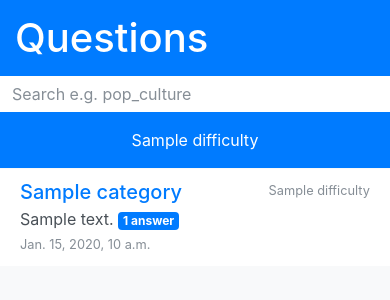
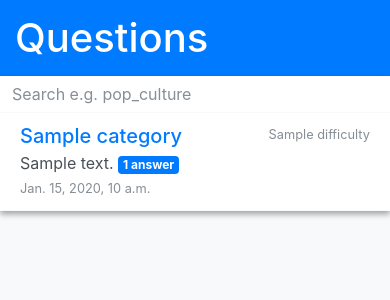
Before and after one commit to sebastbk/qb-django, a Django app: page /questions/ in a window 390 px wide. Shown: the part 56-356 px from the top of the page. Run offline with Django 3.2, Linux system fonts and the light colour scheme; tables that the repository leaves empty hold one stand-in row (values such as "Sample post"); some libraries are stand-ins or nearby versions.

Commit message:
Updated Layout and styling for better visuals on desktop and mobile.

```diff
--- a/questions/templates/questions/base.html
+++ b/questions/templates/questions/base.html
@@ -2,7 +2,7 @@
 
 {% block content %}
 {{ block.super }}
-<div class="py-3 py-xl-5 bg-primary text-white">
+<div class="py-3 py-xl-5 mb-xl-4 bg-primary text-white">
   <div class="container">
     <h1 class="m-0">Questions</h1>
   </div>
--- a/questions/templates/questions/index.html
+++ b/questions/templates/questions/index.html
@@ -1,6 +1,7 @@
 {% extends "questions/base.html" %}
 
 {% block css %}
+{{ block.super }}
 <style>
 .rounded-0-i {
   border-radius: 0 !important;
@@ -8,12 +9,15 @@
 .link-unstyled {
   text-decoration: none !important;
 }
+.shadow-1 {
+  box-shadow: 0 3px 6px rgba(0,0,0,0.16), 0 3px 6px rgba(0,0,0,0.23);
+}
 </style>
 {% endblock css %}
 
 {% block content %}
 {{ block.super }}
-<div class="container bg-white pt-3-xl px-0">
+<div class="container bg-white pt-3-xl px-0 shadow-1 mb-0 mb-xl-3">
   <form>
     <div class="input-group">
       <input type="text" class="form-control rounded-0 border-0" name="search_query" placeholder="Search e.g. pop_culture" maxlength="35"
@@ -23,20 +27,28 @@
           <span class="oi oi-magnifying-glass" title="Search" aria-hidden="true"></span>
         </button>
       </div>
+      <div class="input-group-btn">
+          <button class="btn border-0 rounded-0 text-primary bg-white" type="button"
+                  data-toggle="collapse" data-target="#filters" aria-expanded="false" aria-controls="filters">
+            <span class="oi oi-cog" title="Filter" aria-hidden="true"></span>
+          </button>
+        </div>
     </div>
   </form> <!-- search form -->
 
+  <div class="collapse" id="filters">
     <ul class="list-inline mb-0 py-3 text-center bg-primary">
     {% for difficulty in difficulties %}
       <li class="list-inline-item">
       {% if difficulty == filter_difficulty %}
-      <a class="font-weight-bold text-white link-unstyled" href="?search_query={{ search_query }}">{{ difficulty.name }}</a>
+        <a class="font-weight-bold text-white link-unstyled text-uppercase" href="?search_query={{ search_query }}">{{ difficulty.name }}</a>
       {% else %}
-      <a class="text-white link-unstyled" href="?filter={{ difficulty.pk }}&search_query={{ search_query }}">{{ difficulty.name }}</a>
+        <a class="text-white link-unstyled text-uppercase" href="?filter={{ difficulty.pk }}&search_query={{ search_query }}">{{ difficulty.name }}</a>
       {% endif %}
       </li>
     {% endfor %}
-  </ul> <!-- filter links -->
+    </ul>
+  </div> <!-- ./filters -->
 
   {% comment %}<p class="text-right mb-0"><a href="{% url "questions:create" %}">New Question</a></p>{% endcomment %}
 
@@ -82,7 +94,7 @@
     </li> <!-- ./list-group-item -->
     {% endwith %}
   {% empty %}
-    <p class="text-center mt-3">No results found!</p>
+    <p class="text-center pt-3 border border-left-0 border-right-0 border-bottom-0 border-light">No results found!</p>
   {% endfor %}
   </ul>
 </div>
--- a/templates/base.html
+++ b/templates/base.html
@@ -11,8 +11,7 @@
     <!-- Open Iconic -->
     <link rel="stylesheet" href="https://cdnjs.cloudflare.com/ajax/libs/open-iconic/1.1.1/font/css/open-iconic-bootstrap.min.css" integrity="sha256-BJ/G+e+y7bQdrYkS2RBTyNfBHpA9IuGaPmf9htub5MQ=" crossorigin="anoymous">
 
-    {% block css %}
-    {% endblock css %}
+    {% block css %}{% endblock css %}
   </head>
   <body class="bg-light">
     {% include "nav.html" %}
```
Lines whose indentation alone changed are shown as unchanged.
